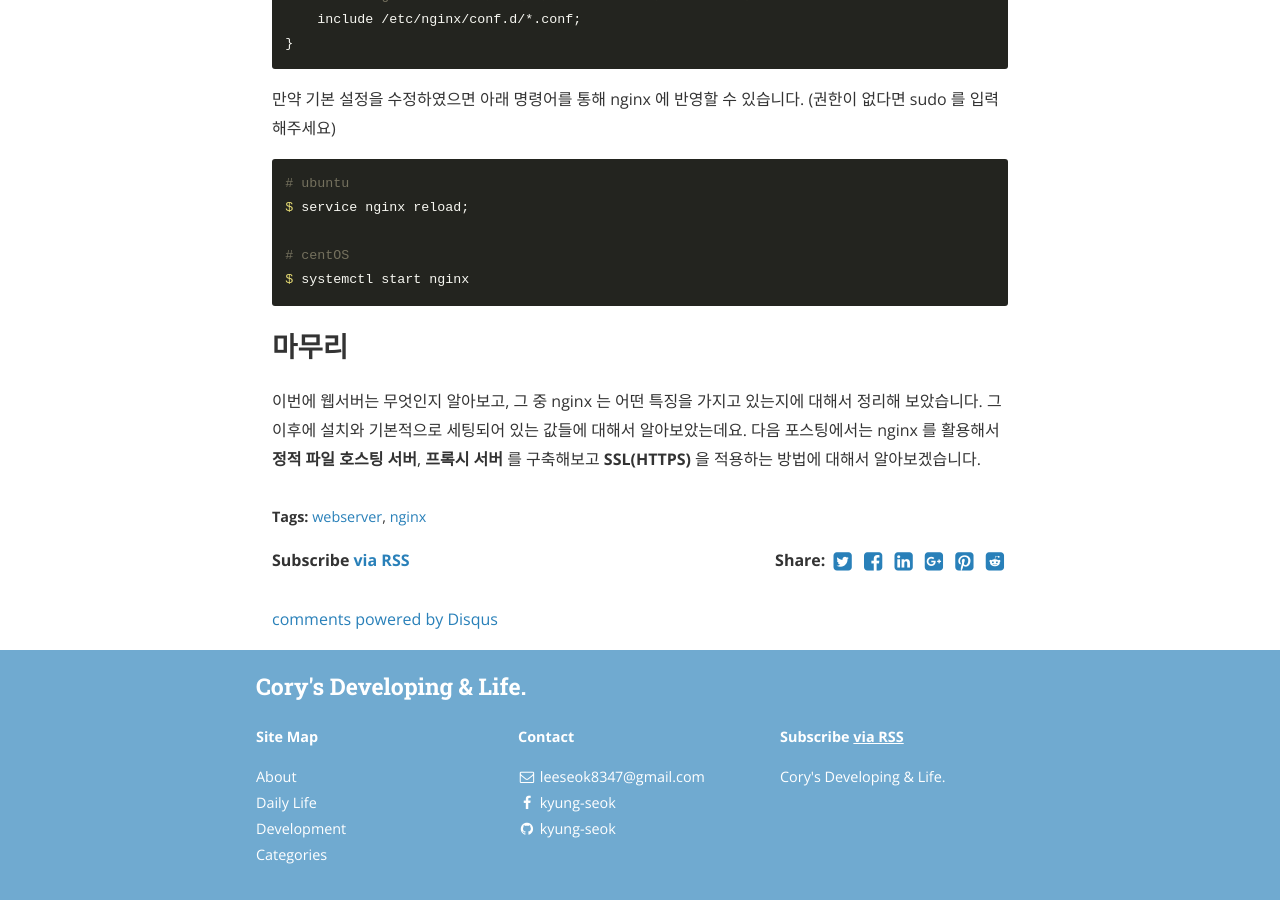
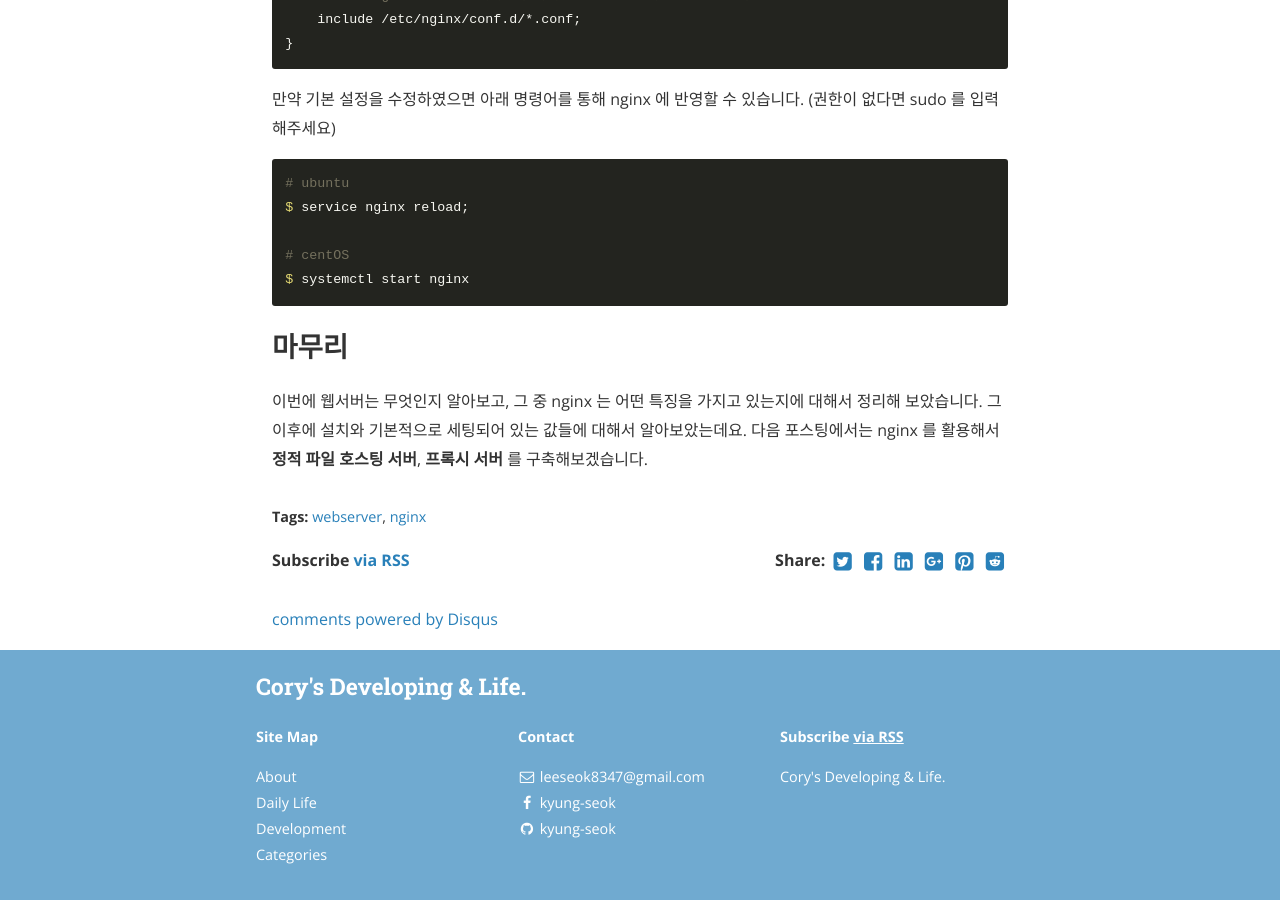
Before and after one commit to kscory/blog, a Jekyll site: the page built from _posts/2019-12-26-nginx.md, in a window 1280 px wide and 900 px high, scrolled down 5467 px. Built offline with Jekyll 4.4.1, drawn with Linux system fonts in a browser that asks for light colours; nearby versions of some CDN libraries; comment, search, counter and statistics services are not loaded.

Commit message:
edit 마무리

```diff
--- a/_posts/2019-12-26-nginx.md
+++ b/_posts/2019-12-26-nginx.md
@@ -4,7 +4,7 @@ comments: true
 title:  "[Nginx] Nginx 설치 및 기본 환경 설정"
 date:   2019-12-26
 author: Cory
-categories: web
+categories: Web
 permalink : /dev/nginx/install
 tags: webserver nginx
 ---
@@ -183,4 +183,4 @@ $ systemctl start nginx
 
 ## 마무리
 
-이번에 웹서버는 무엇인지 알아보고, 그 중 nginx 는 어떤 특징을 가지고 있는지에 대해서 정리해 보았습니다. 그 이후에 설치와 기본적으로 세팅되어 있는 값들에 대해서 알아보았는데요. 다음 포스팅에서는 nginx 를 활용해서 __정적 파일 호스팅 서버__, __프록시 서버__ 를 구축해보고 __SSL(HTTPS)__ 을 적용하는 방법에 대해서 알아보겠습니다.
+이번에 웹서버는 무엇인지 알아보고, 그 중 nginx 는 어떤 특징을 가지고 있는지에 대해서 정리해 보았습니다. 그 이후에 설치와 기본적으로 세팅되어 있는 값들에 대해서 알아보았는데요. 다음 포스팅에서는 nginx 를 활용해서 __정적 파일 호스팅 서버__, __프록시 서버__ 를 구축해보겠습니다.
```
